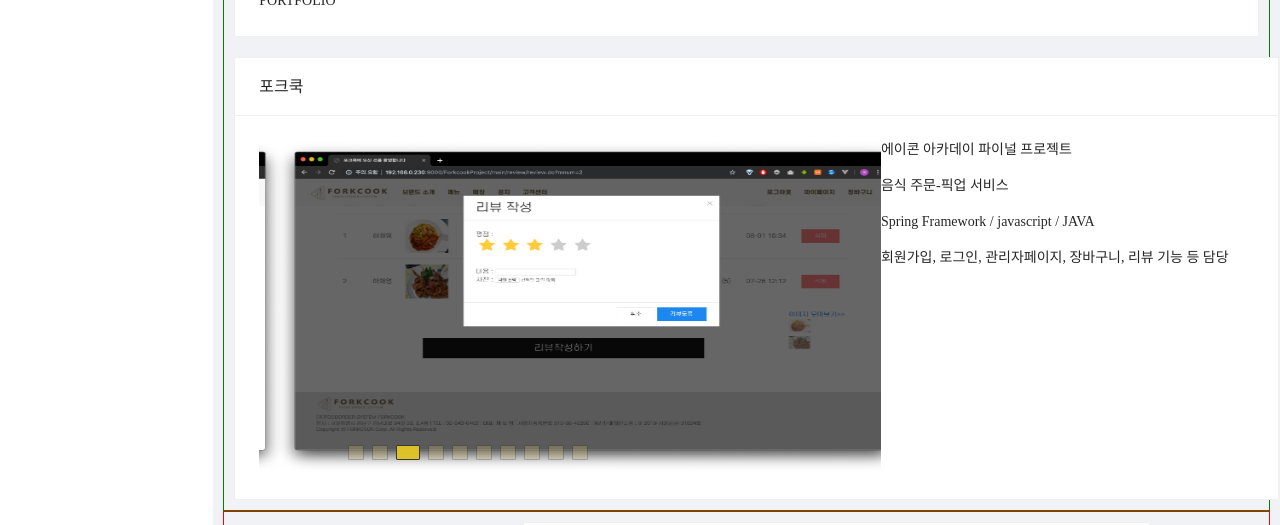
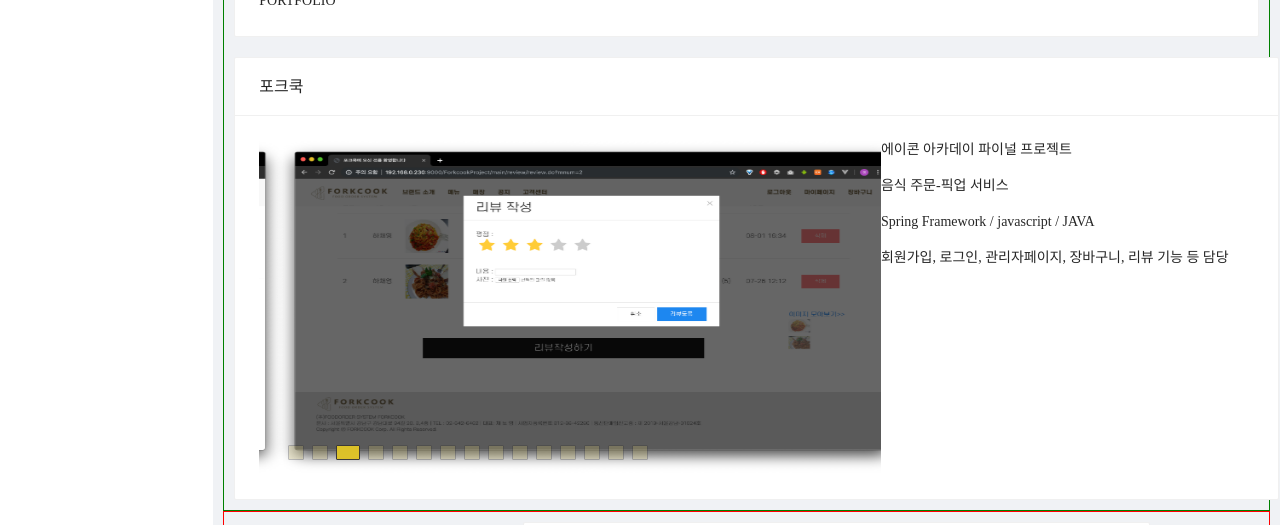
Before and after one commit to yellyB/portfolio, a React (Create React App) app: page / in a window 1280 px wide. Shown: the part 3120-3645 px from the top of the page. Built offline with nearby package versions, Linux system fonts and the light colour scheme; a web font is replaced by a local one.

Commit message:
이미지 배열로 만들어서 가져오기

```diff
--- a/src/components/Project.tsx
+++ b/src/components/Project.tsx
@@ -9,6 +9,7 @@ const contentStyle = {
   background: "#364d79",
 };
 
+console.log(Array.from({ length: 5 }, (v, i) => i));
 const Project = () => {
   return (
     <React.Fragment>
@@ -17,7 +18,7 @@ const Project = () => {
           <Col span={15}>
             <Image.PreviewGroup>
               <Carousel autoplay>
-                {[0, 1, 2, 3, 4, 5, 6, 7, 8, 9].map((i: number) => (
+                {Array.from({ length: 10 }, (v, i) => i).map((i: number) => (
                   <Image
                     width={640}
                     height={336}
@@ -51,7 +52,7 @@ const Project = () => {
           <Col span={15}>
             <Image.PreviewGroup>
               <Carousel autoplay>
-                {[0, 1, 2, 3, 4, 5, 6, 7, 8, 9].map((i: number) => (
+                {Array.from({ length: 10 }, (v, i) => i).map((i: number) => (
                   <Image
                     width={640}
                     height={336}
@@ -78,7 +79,7 @@ const Project = () => {
           <Col span={15}>
             <Image.PreviewGroup>
               <Carousel autoplay>
-                {[0, 1, 2, 3, 4, 5, 6, 7, 8, 9].map((i: number) => (
+                {Array.from({ length: 15 }, (v, i) => i).map((i: number) => (
                   <Image
                     width={640}
                     height={336}
```
